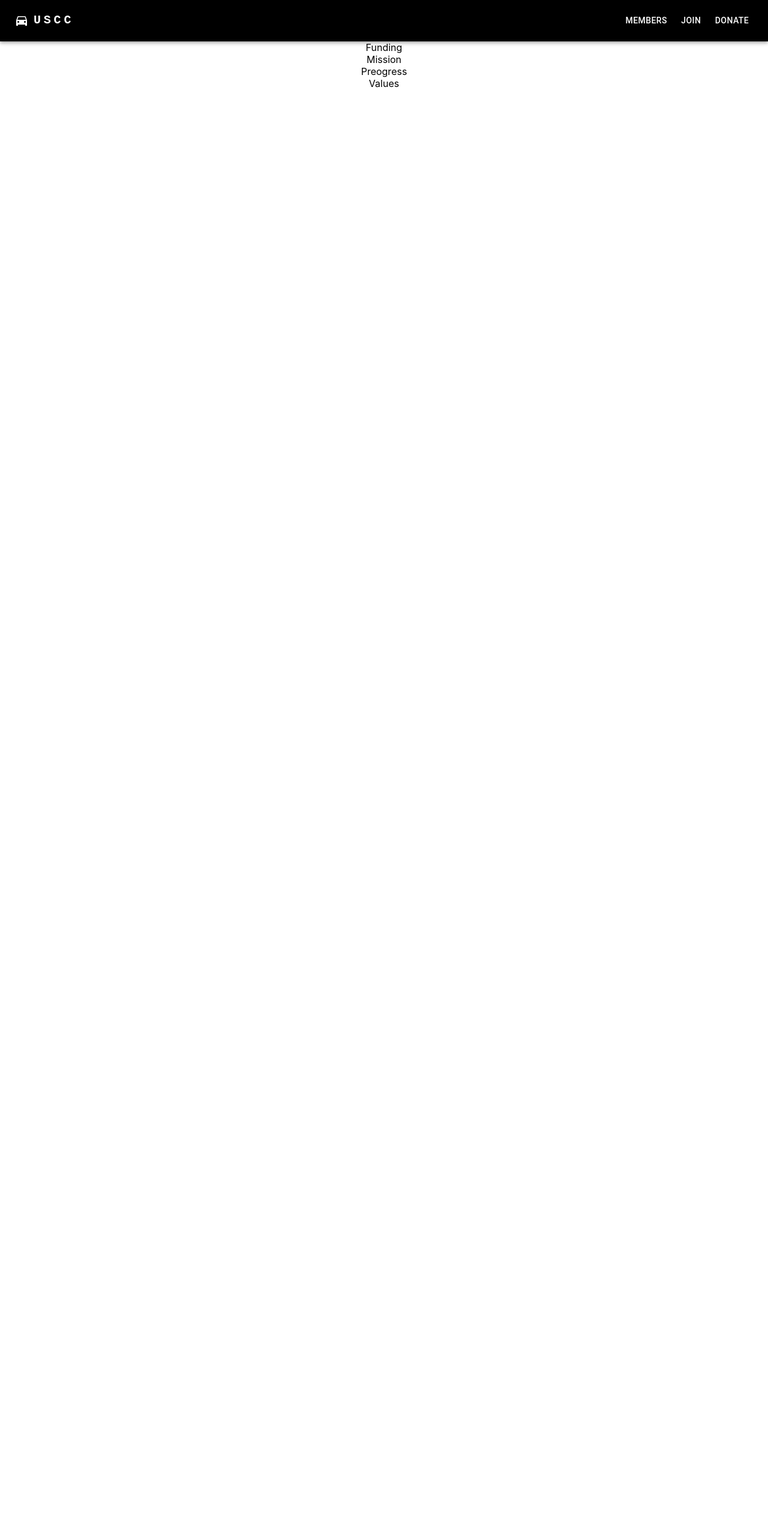
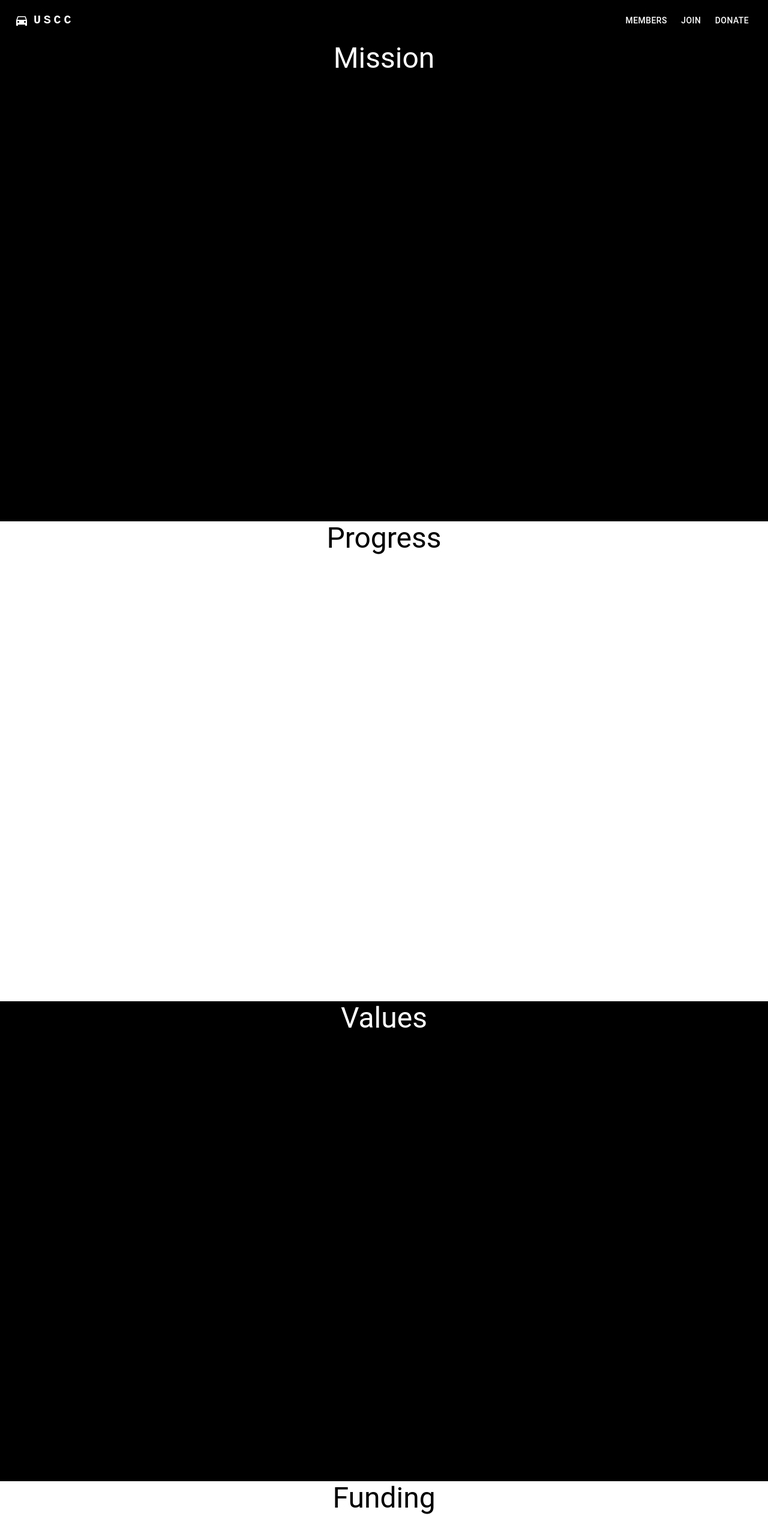
Before and after one commit to taz717/uascc-site, a React (Create React App) app: page / in a window 1280 px wide. Shown: the top 2562 px of the page at 60% size. Before the commit the page ends 800 px from the top, so only its background shows below. Built offline with nearby package versions, Linux system fonts and the light colour scheme.

Commit message:
General Additions -add boxes for homepage -add routing for 3 pages -> Member -> HomePage -> Join

```diff
--- a/package.json
+++ b/package.json
@@ -12,6 +12,7 @@
     "@testing-library/user-event": "^13.5.0",
     "react": "^18.2.0",
     "react-dom": "^18.2.0",
+    "react-router-dom": "^6.4.3",
     "react-scripts": "5.0.1",
     "web-vitals": "^2.1.4"
   },
--- a/src/App.js
+++ b/src/App.js
@@ -1,19 +1,28 @@
 import './App.css';
-import Navbar from './components/Navbar.js';
-import Funding from './components/frontPage/Funding'
-import Mission from './components/frontPage/Mission'
-import Progress from './components/frontPage/Progress'
-import Values from './components/frontPage/Values'
+import {
+  BrowserRouter as Router,
+  Route,
+  Routes,
+} from "react-router-dom";
+
+import NavBar from './components/Navbar'
+import MembersPage from './containers/membersPage/MembersPage';
+import JoinPage from './containers/joinPage/JoinPage'
+import HomePage from './containers/homePage/HomePage';
 
 
 function App() {
   return (
     <div className="App">
-      <Navbar />
-      <Funding />
-      <Mission />
-      <Progress />
-      <Values />
+      <NavBar />
+
+      <Router>
+        <Routes>
+          <Route path='/' element={<HomePage />} />
+          <Route path="/members" element={<MembersPage />} />
+          <Route path="/join" element={<JoinPage />} />
+        </Routes>
+      </Router>
     </div>
   );
 }
--- a/src/components/Navbar.js
+++ b/src/components/Navbar.js
@@ -39,7 +39,7 @@ function ResponsiveAppBar() {
             {pages.map((page) => (
               <Button
                 key={page}
-                // onClick={handleCloseNavMenu} TODO make handlePageClick
+                href={"/" + page.toLowerCase()}
                 sx={{ my: 2, color: 'white', display: 'block' }}
               >
                 {page}
--- a/src/components/frontPage/Funding.js
+++ b/src/components/frontPage/Funding.js
@@ -5,7 +5,12 @@ import Typography from '@mui/material/Typography';
 
 function Funding() {
     return (
-        <Box>Funding</Box>
+        <Box sx={{
+            width: '100%',
+            height: '100vh',
+        }}>
+            <Typography variant='h3'>Funding</Typography>
+        </Box>
     );
 }
 
--- a/src/components/frontPage/Mission.js
+++ b/src/components/frontPage/Mission.js
@@ -5,7 +5,12 @@ import Typography from '@mui/material/Typography';
 
 function Mission() {
     return (
-        <Box>Mission</Box>
+        <Box sx={{
+            width: '100%',
+            height: '100vh',
+        }} bgcolor="black">
+            <Typography sx={{ color: "white" }} variant='h3'>Mission</Typography>
+        </Box>
     );
 }
 
--- a/src/components/frontPage/Progress.js
+++ b/src/components/frontPage/Progress.js
@@ -5,7 +5,12 @@ import Typography from '@mui/material/Typography';
 
 function Progress() {
     return (
-        <Box>Preogress</Box>
+        <Box sx={{
+            width: '100%',
+            height: '100vh',
+        }}>
+            <Typography variant='h3'>Progress</Typography>
+        </Box>
     );
 }
 
--- a/src/components/frontPage/Values.js
+++ b/src/components/frontPage/Values.js
@@ -5,7 +5,12 @@ import Typography from '@mui/material/Typography';
 
 function Values() {
     return (
-        <Box>Values</Box>
+        <Box sx={{
+            width: '100%',
+            height: '100vh',
+        }} bgcolor="black">
+            <Typography sx={{ color: "white" }} variant='h3'>Values</Typography>
+        </Box>
     );
 }
 
--- /dev/null
+++ b/src/containers/homePage/HomePage.js
@@ -0,0 +1,20 @@
+import * as React from 'react';
+import Box from '@mui/material/Box';
+
+import Funding from '../../components/frontPage/Funding'
+import Mission from '../../components/frontPage/Mission'
+import Progress from '../../components/frontPage/Progress'
+import Values from '../../components/frontPage/Values'
+
+function HomePage() {
+    return (
+        <Box>
+            <Mission />
+            <Progress />
+            <Values />
+            <Funding />
+        </Box>
+    );
+}
+
+export default HomePage;
--- /dev/null
+++ b/src/containers/membersPage/MembersPage.js
@@ -0,0 +1,12 @@
+import * as React from 'react';
+import Box from '@mui/material/Box';
+import Typography from '@mui/material/Typography';
+
+
+function MembersPage() {
+    return (
+        <Box>MembersPage</Box>
+    );
+}
+
+export default MembersPage;
```
Also changed, not shown: 1 other file (tests, documents, lock files or other folders).
